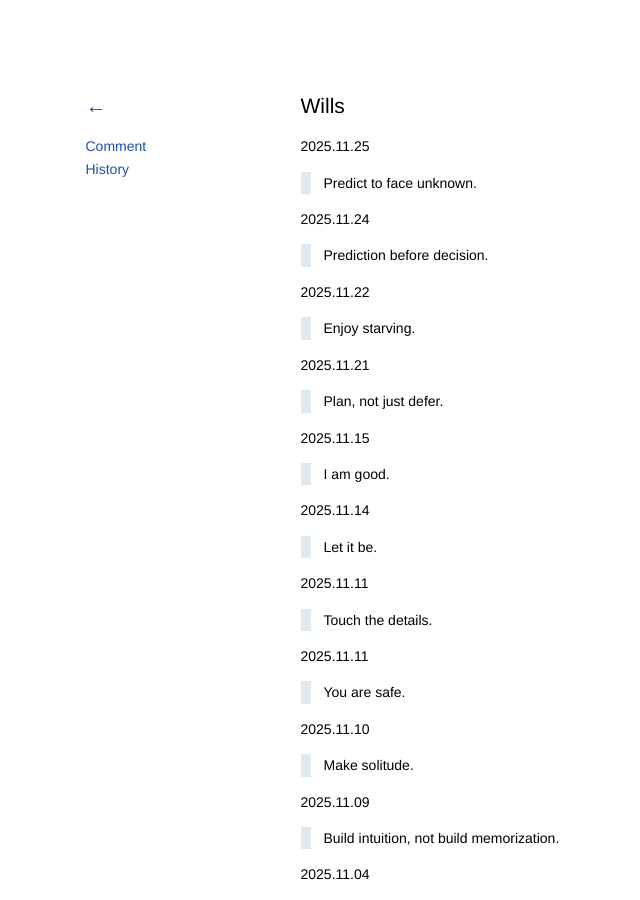
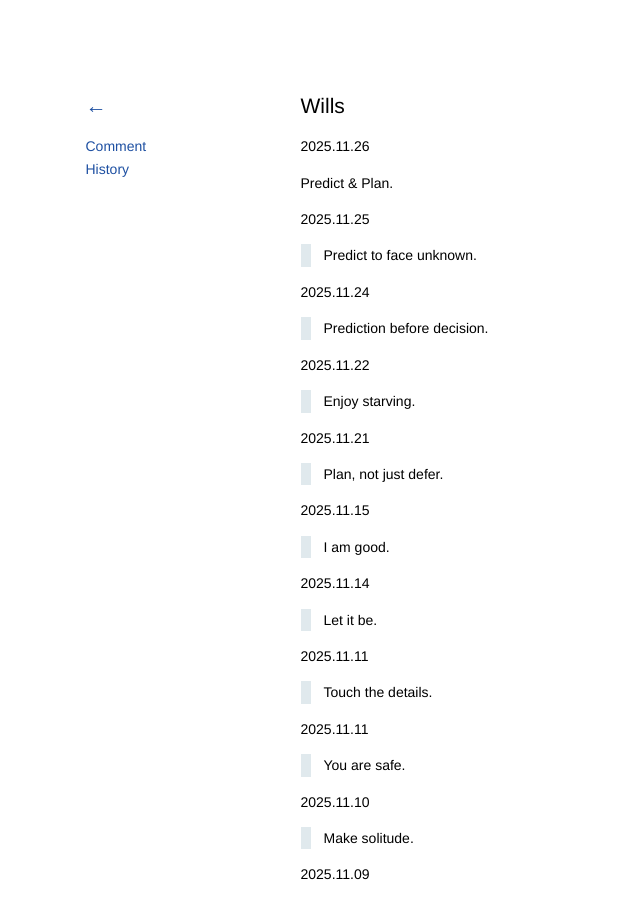
Before and after one commit to kidlj/awei, a Jekyll site: the page built from _wiki/wills.md, in a window 1280 px wide and 900 px high. Shown: the whole window, without its empty margins (47-687 px from the left). Built offline with Jekyll 4.4.1, drawn with Linux system fonts in a browser that asks for light colours.

Commit message:
update wills

```diff
--- a/_wiki/wills.md
+++ b/_wiki/wills.md
@@ -1,6 +1,10 @@
 ---
 title: Wills
 ---
+
+2025.11.26
+
+Predict & Plan.
 
 2025.11.25
 
```
